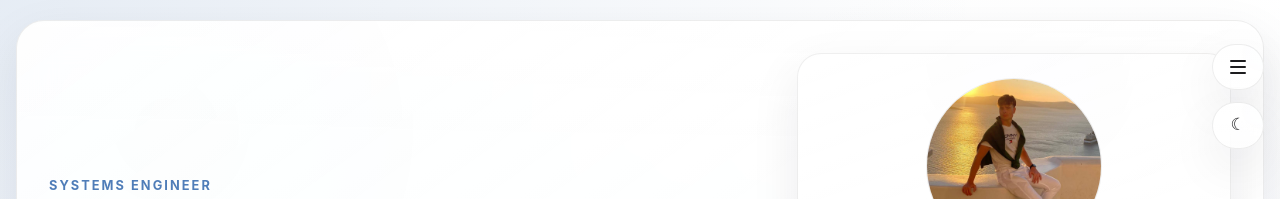
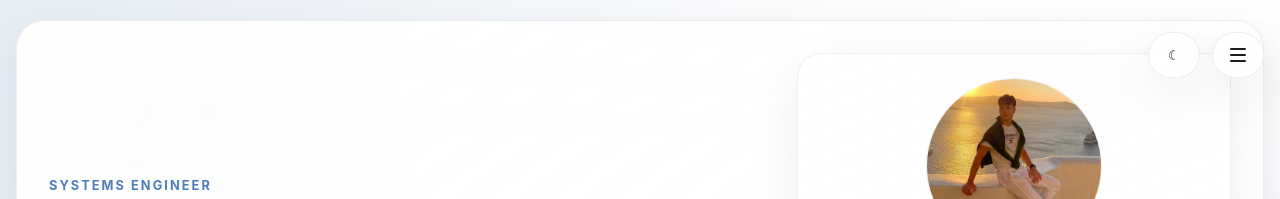
Before and after one commit to Arthurblaya/Cv-Artur-Blaya, an Angular app: page / in a window 1280 px wide. Shown: the top 199 px of the page. Built offline with nearby package versions, Linux system fonts and the light colour scheme.

Commit message:
fix: align side index controls across screen sizes

```diff
--- a/src/app/components/side-index/side-index.component.css
+++ b/src/app/components/side-index/side-index.component.css
@@ -1,45 +1,35 @@
 :host {
   --side-index-button-size: 3.25rem;
-  --side-index-mobile-gap: 0.9rem;
+  --side-index-gap: 0.75rem;
+  --side-index-offset-top: 0.75rem;
   display: block;
   position: fixed;
   top: 1.25rem;
   right: max(1rem, calc((100vw - 1360px) / 2 + 1rem));
   z-index: 20;
-  width: var(--side-index-button-size);
+  width: calc((var(--side-index-button-size) * 2) + var(--side-index-gap));
 }
 
 .side-index-shell {
   display: grid;
-  gap: 0.75rem;
+  gap: var(--side-index-gap);
   position: relative;
   justify-items: end;
 }
 
-.index-toggle {
+.side-index-controls {
   position: relative;
   z-index: 3;
-  display: inline-flex;
+  display: flex;
   align-items: center;
-  justify-content: center;
-  min-height: 2.9rem;
-  width: var(--side-index-button-size);
-  margin-top: 1.5rem;
-  padding: 0;
-  border: 1px solid var(--line);
-  border-radius: 999px;
-  background:
-    linear-gradient(180deg, color-mix(in srgb, var(--paper-strong) 96%, transparent), color-mix(in srgb, var(--paper) 88%, transparent)),
-    radial-gradient(circle at top right, color-mix(in srgb, var(--accent) 12%, transparent), transparent 44%);
-  color: var(--text);
-  box-shadow: var(--shadow);
-  backdrop-filter: blur(18px);
-  cursor: pointer;
+  justify-content: flex-end;
+  gap: var(--side-index-gap);
+  width: 100%;
+  margin-top: var(--side-index-offset-top);
 }
 
+.index-toggle,
 .theme-toggle {
-  position: relative;
-  z-index: 3;
   display: inline-flex;
   align-items: center;
   justify-content: center;
@@ -55,6 +45,10 @@
   box-shadow: var(--shadow);
   backdrop-filter: blur(18px);
   cursor: pointer;
+}
+
+.index-toggle {
+  position: relative;
   font-size: 1.05rem;
 }
 
@@ -114,8 +108,8 @@
 
 .side-index {
   position: absolute;
-  top: 0;
-  right: calc(100% + 0.75rem);
+  top: calc(100% + var(--side-index-gap));
+  right: 0;
   width: 15rem;
   padding: 1rem;
 }
@@ -175,17 +169,12 @@
     position: relative;
   }
 
-  .index-toggle {
+  .side-index-controls {
     position: fixed;
     top: 1rem;
     right: 1rem;
+    width: auto;
     margin-top: 0;
-  }
-
-  .theme-toggle {
-    position: fixed;
-    top: calc(1rem + var(--side-index-button-size) + var(--side-index-mobile-gap));
-    right: 1rem;
   }
 
   .side-index-overlay {
@@ -199,7 +188,7 @@
 
   .side-index {
     position: fixed;
-    top: calc(1rem + (var(--side-index-button-size) * 2) + (var(--side-index-mobile-gap) * 2));
+    top: calc(1rem + var(--side-index-button-size) + var(--side-index-gap));
     right: 1rem;
     bottom: 1rem;
     z-index: 2;
--- a/src/app/components/side-index/side-index.component.html
+++ b/src/app/components/side-index/side-index.component.html
@@ -1,4 +1,10 @@
 <div class="side-index-shell" [class.is-open]="isOpen">
+  <div class="side-index-controls">
+    <button class="theme-toggle" type="button" (click)="onThemeToggle()">
+      <span class="theme-icon" aria-hidden="true">{{ theme === 'dark' ? '☀' : '☾' }}</span>
+      <span class="sr-only">{{ theme === 'dark' ? 'Switch to light theme' : 'Switch to dark theme' }}</span>
+    </button>
+
     <button class="index-toggle" type="button" (click)="onToggle()">
       <span class="hamburger" [class.is-open]="isOpen" aria-hidden="true">
         <span></span>
@@ -7,11 +13,7 @@
       </span>
       <span class="sr-only">{{ isOpen ? 'Close index' : 'Open index' }}</span>
     </button>
-
-  <button class="theme-toggle" type="button" (click)="onThemeToggle()">
-    <span class="theme-icon" aria-hidden="true">{{ theme === 'dark' ? '☀' : '☾' }}</span>
-    <span class="sr-only">{{ theme === 'dark' ? 'Switch to light theme' : 'Switch to dark theme' }}</span>
-  </button>
+  </div>
 
   @if (isOpen) {
     <div class="side-index-overlay" (click)="onToggle()"></div>
```
Lines whose indentation alone changed are shown as unchanged.
